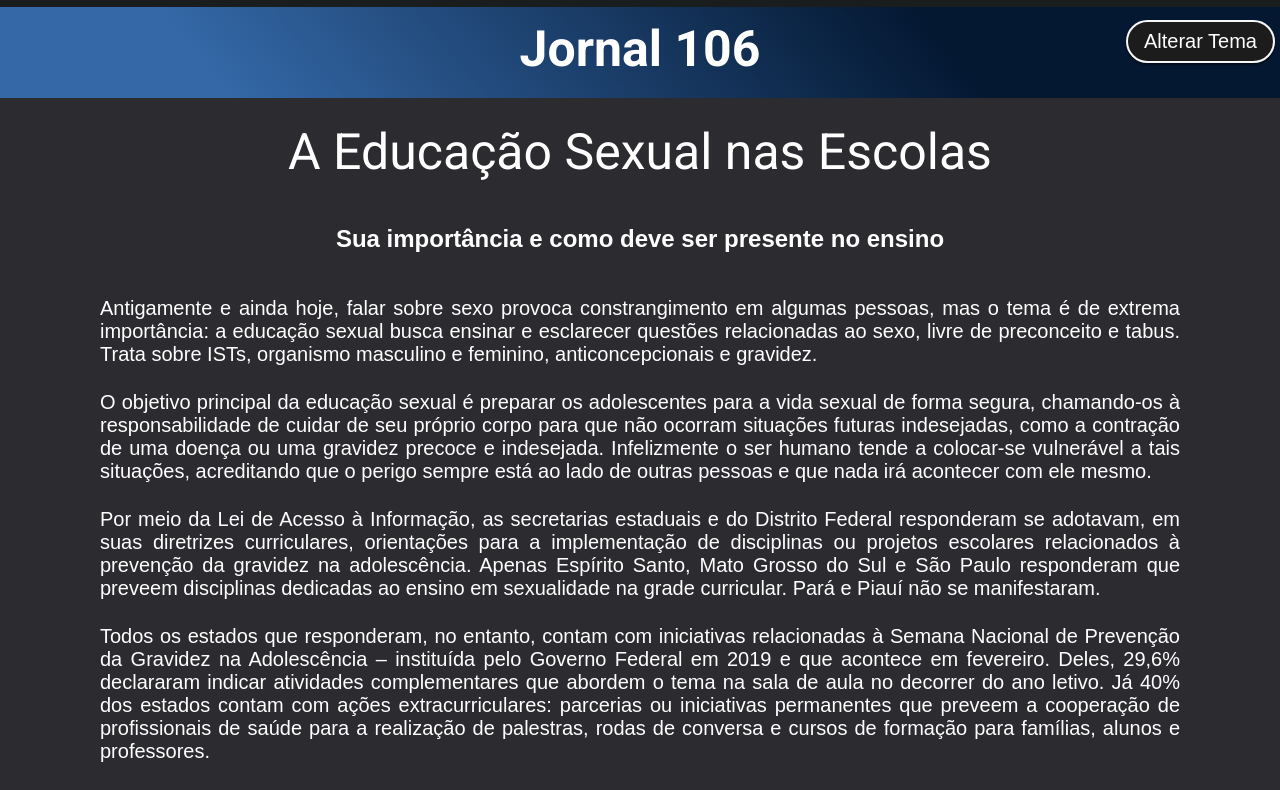
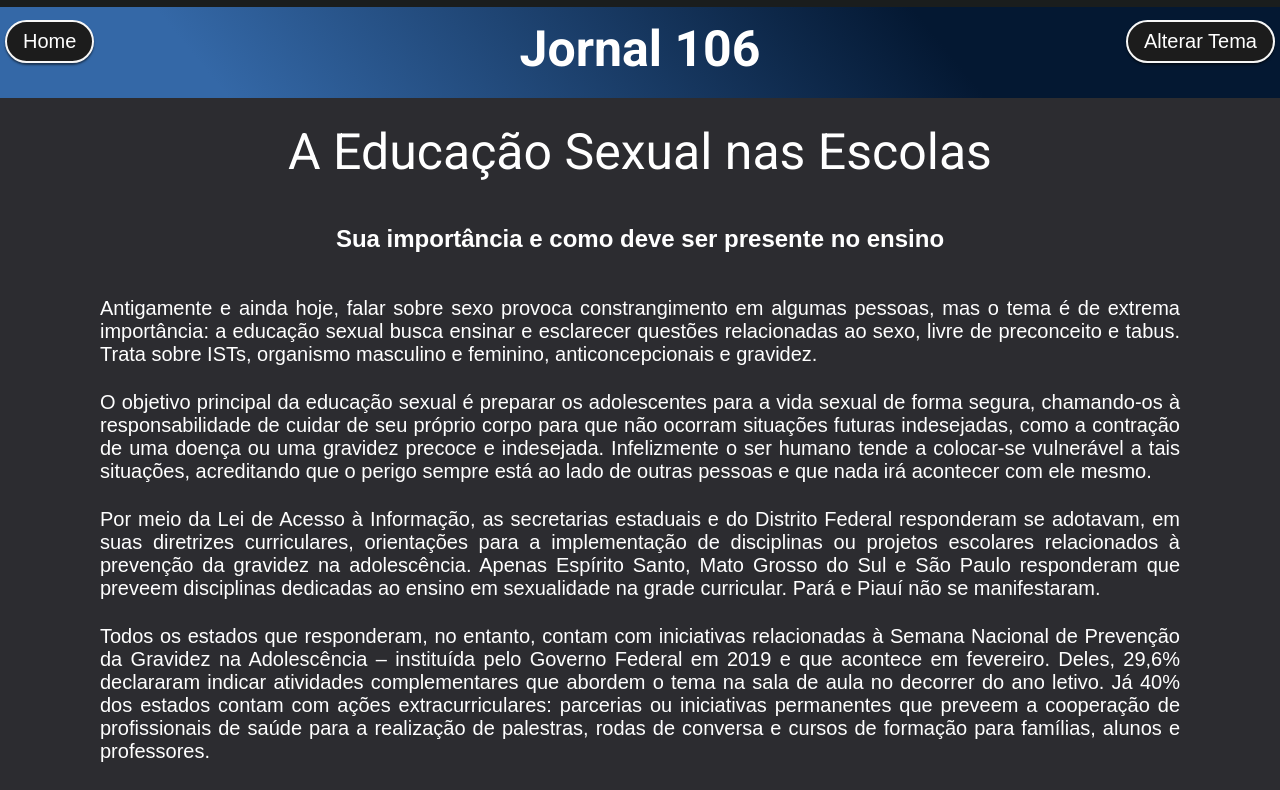
Before and after one commit to ItsUnder/Jornal-Escola-EducacaoSexual, a plain HTML site: page index.html in a window 1280 px wide. Both pictures are taken after a click on the button "Alterar Tema". Shown: the top 790 px of the page. Drawn offline with Linux system fonts and the light colour scheme; a web font is replaced by a local one.

Commit message:
Added Home button(no home site yet) and renamed functions

```diff
--- a/index.html
+++ b/index.html
@@ -2,7 +2,10 @@
 
 <body>
   <div class="tema">
-    <button onclick="mudaTema()">Alterar Tema</button>
+    <button onclick="changeThemes()">Alterar Tema</button>
+  </div>
+  <div class="menu">
+    <button onclick="redirectHome()">Home</button>
   </div>
   <div class="container">
     <link rel="stylesheet" href="style.css">
--- a/script.js
+++ b/script.js
@@ -1,11 +1,14 @@
-window.onscroll = function() {myFunction()};
+window.onscroll = function() {scrollBarProgressIndicator()};
 
-function myFunction() {
+function scrollBarProgressIndicator() {
   var winScroll = document.body.scrollTop || document.documentElement.scrollTop;
   var height = document.documentElement.scrollHeight - document.documentElement.clientHeight;
   var scrolled = (winScroll / height) * 120;
   document.getElementById("myBar").style.width = scrolled + "%";
 }
-function mudaTema() {
+function changeThemes() {
   document.body.classList.toggle("dark");
 }
+function redirectHome() {
+  location.replace("https://www.youtube.com/")
+}
--- a/style.css
+++ b/style.css
@@ -87,7 +87,7 @@ iframe {
 }
 ::-webkit-scrollbar-track{
   background: #F5F5F5;
-  -webkit-box-shadow: inset 0 0 6px rgba(0,0,0,0.3);
+  box-shadow: inset 0 0 6px rgba(0,0,0,0.3);
   border-radius: 10px;
 }
 ::-webkit-scrollbar-thumb{
@@ -159,3 +159,37 @@ iframe {
     text-align: left;
     }
  }
+ .menu button {
+   font-weight: 400;
+    font-size: 20px;
+    padding: 8px 16px;
+    background: #ecf4ff;
+    border-radius: 100px;
+    nav-down: 2px;
+    position: absolute;
+    top: 20px;
+    left: 5px;
+    box-shadow: 0px 2px 2px rgba(0, 0, 0, 0.5);
+ }
+ .dark .menu button {
+  background: #1c1c1c;
+  border: 2px solid #f7f7f7;
+  color: #ffffff;
+}
+.menu button:active {
+  animation: moveOnClick 0.4s linear;
+}
+@keyframes moveOnClick {
+  0%,
+  100% {
+    transform: translate(0, 0px);
+  }
+
+  50% {
+    transform: translate(0px, 3px);
+  }
+
+  80% {
+    transform: translate(0px, 2px);
+  }
+}
```
